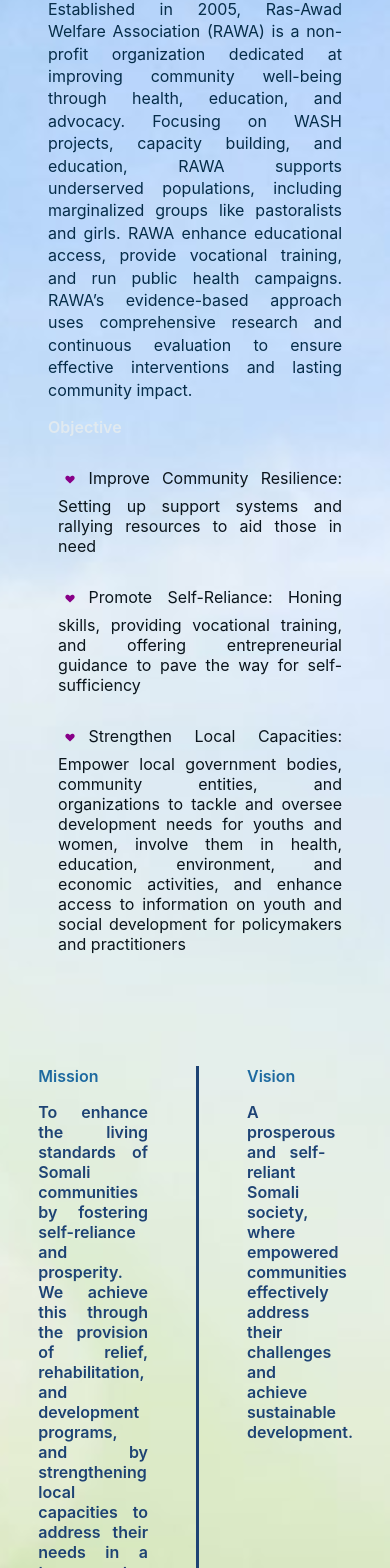
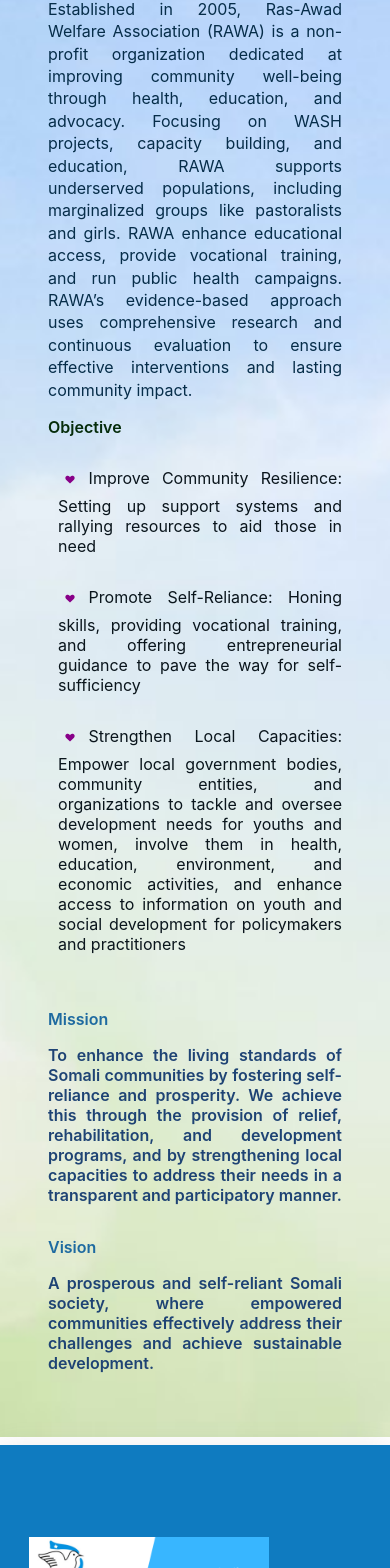
Before and after one commit to Lester-Nafwa/rawa2.0, a React (Create React App) app: page /about in a window 390 px wide. Shown: the part 430-1998 px from the top of the page. Built offline with nearby package versions, Linux system fonts and the light colour scheme.

Commit message:
fx/responiveness

```diff
--- a/src/component/About/about.css
+++ b/src/component/About/about.css
@@ -94,7 +94,7 @@
 }
 .objectives_sect {
   span {
-    color: #e1eaf0;
+    color: #052c0b;
     font-weight: 600;
 
   }
@@ -118,8 +118,19 @@
 @media screen and (max-width:800px) {
   .about_us_container{
     flex-direction: column;
+    gap: 0.4em;
   }
   .about_us {
     min-width: 100%;
   }
+  .mission_vision{
+    flex-direction: column;
+    min-width: 100%;
+    gap: 1em;
+
+  }
+  .mission{
+    border: none;
+    min-width: 100%;
+  }
 }
```
